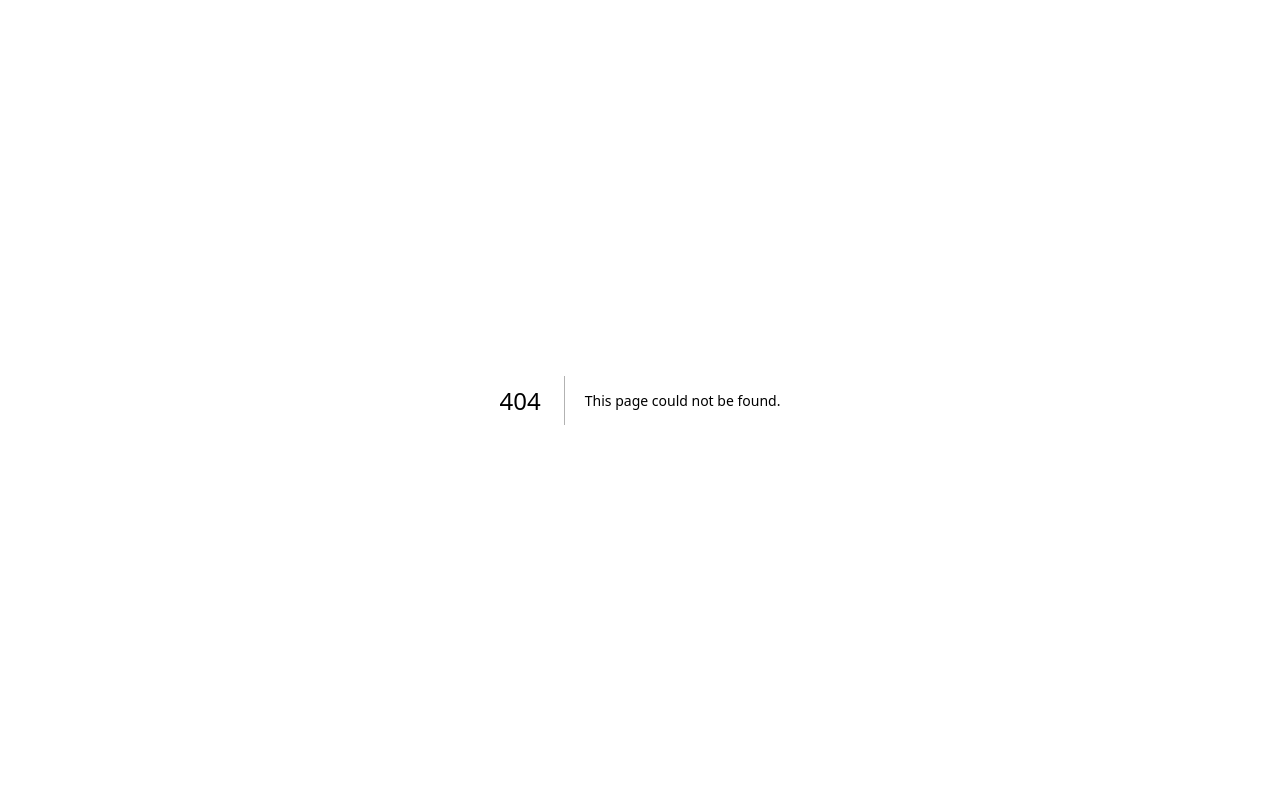
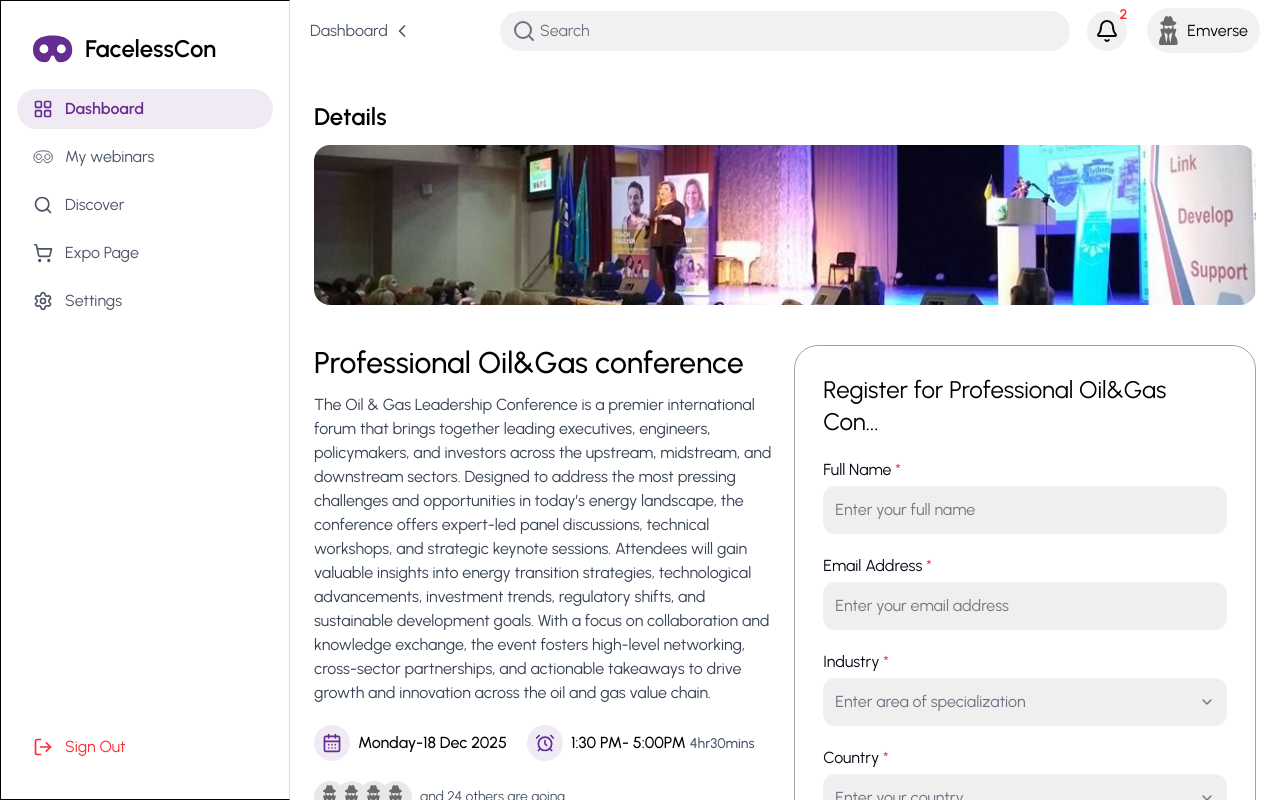
Before and after one commit to Gemamethystngltd/faceless-client, a Next.js app: page /dashboard/register in a window 1280 px wide. Before the commit this address had no page. Built offline with nearby package versions, Linux system fonts and the light colour scheme.

Commit message:
feat: Built the webinar registration section

```diff
--- /dev/null
+++ b/app/(app)/dashboard/register/page.tsx
@@ -0,0 +1,5 @@
+import WebinarRegistration from "@/components/WebinarRegistration";
+
+export default function WebinarRegisterPage() {
+  return <WebinarRegistration />;
+}
--- a/components/AppTopNav.tsx
+++ b/components/AppTopNav.tsx
@@ -65,7 +65,7 @@ export default function AppTopNav() {
             >
               <Bell className="w-6 h-6 text-gray-950" />
               <span className="absolute -top-1.5 -right-1.5 text-red-500 text-sm w-5 h-5 flex items-center justify-center rounded-full font-semibold">
-                12
+                {notifications.length}
               </span>
             </button>
             {notifOpen && (
--- a/components/InputField.tsx
+++ b/components/InputField.tsx
@@ -5,6 +5,7 @@ interface InputFieldProps extends React.InputHTMLAttributes<HTMLInputElement> {
   label: string;
   error?: string;
   asterisk?: boolean;
+  labelClassName?: string;
 }
 
 export default function InputField({
@@ -13,11 +14,15 @@ export default function InputField({
   error,
   asterisk,
   className,
+  labelClassName,
   ...props
 }: InputFieldProps) {
   return (
     <div>
-      <label htmlFor={id} className="block text-xl text-gray-950">
+      <label
+        htmlFor={id}
+        className={cn("block text-xl text-gray-950", labelClassName)}
+      >
         {label} {asterisk && <span className="text-red-500">*</span>}
       </label>
       <input
--- a/components/SelectField.tsx
+++ b/components/SelectField.tsx
@@ -9,6 +9,7 @@ interface SelectInputProps
   error?: string;
   options?: string[];
   asterisk?: boolean;
+  labelClassName?: string;
 }
 
 export default function SelectField({
@@ -19,12 +20,16 @@ export default function SelectField({
   placeholder,
   asterisk,
   className,
+  labelClassName,
   children,
   ...props
 }: SelectInputProps) {
   return (
     <div className="w-full">
-      <label htmlFor={id} className="block text-xl text-gray-950 mb-1">
+      <label
+        htmlFor={id}
+        className={cn("block text-xl text-gray-950 mb-1", labelClassName)}
+      >
         {label} {asterisk && <span className="text-red-500">*</span>}
       </label>
       <div className="relative">
--- a/components/WebinarCard.tsx
+++ b/components/WebinarCard.tsx
@@ -1,6 +1,9 @@
+"use client";
+
 import { AlarmClock, CalendarDays } from "lucide-react";
 import Button from "./Button";
 import Image from "next/image";
+import { useRouter } from "next/navigation";
 
 interface WebinarCardProps {
   title: string;
@@ -20,6 +23,7 @@ export default function WebinarCard({
   image,
   price,
 }: WebinarCardProps) {
+  const router = useRouter();
   return (
     <div className="flex justify-between items-center bg-white rounded-2xl p-5 mb-5">
       <div className="flex items-center space-x-3">
@@ -53,7 +57,11 @@ export default function WebinarCard({
       </div>
 
       <div className="flex flex-col space-y-3 justify-center items-end">
-        <Button variant="outline" className="px-10">
+        <Button
+          variant="outline"
+          className="px-10"
+          onClick={() => router.push("/dashboard/register")}
+        >
           Register
         </Button>
         <p className="mr-4 text-gray-500">{price}</p>
--- /dev/null
+++ b/components/WebinarRegistration.tsx
@@ -0,0 +1,209 @@
+"use client";
+
+import { AlarmClock, CalendarDays } from "lucide-react";
+import Image from "next/image";
+import InputField from "./InputField";
+import { useForm } from "react-hook-form";
+import { useState } from "react";
+import SelectField from "./SelectField";
+import { cn } from "@/lib/util";
+import Button from "./Button";
+
+interface WebinarRegisterValues {
+  fullName: string;
+  email: string;
+  industry: string;
+  country: string;
+}
+
+export default function WebinarRegistration() {
+  const [isIndustrySelectOpen, setIsIndustrySelectOpen] = useState(false);
+  const [isCountrySelectOpen, setIsCountrySelectOpen] = useState(false);
+  const {
+    handleSubmit,
+    register,
+    reset,
+    watch,
+    formState: { errors, isSubmitting },
+  } = useForm<WebinarRegisterValues>({
+    defaultValues: {
+      fullName: "",
+      email: "",
+      industry: "",
+      country: "",
+    },
+  });
+
+  // Watch the values of industry and country to conditionally style the select fields
+  const [industryValue, countryValue] = watch(["industry", "country"]);
+
+  const onSubmit = (data: WebinarRegisterValues) => {
+    console.log("Form submitted:", data);
+    reset();
+    // Handle form submission logic here
+  };
+
+  return (
+    <section>
+      <div className="h-full space-y-3">
+        <h1 className="font-semibold text-2xl">Details</h1>
+        <Image
+          src="/imgs/auth-bg.jpg"
+          alt="Placeholder"
+          width={0}
+          height={0}
+          sizes="100vw"
+          className="w-full h-40 object-cover rounded-2xl"
+        />
+      </div>
+      <div className="flex justify-between mt-10 space-x-5">
+        <div className="w-1/2 space-y-3">
+          <div className="space-y-5">
+            <div className="space-y-3">
+              <h2 className="font-medium text-3xl">
+                Professional Oil&Gas conference
+              </h2>
+              <p className="text-gray-700">
+                The Oil & Gas Leadership Conference is a premier international
+                forum that brings together leading executives, engineers,
+                policymakers, and investors across the upstream, midstream, and
+                downstream sectors. Designed to address the most pressing
+                challenges and opportunities in today’s energy landscape, the
+                conference offers expert-led panel discussions, technical
+                workshops, and strategic keynote sessions. Attendees will gain
+                valuable insights into energy transition strategies,
+                technological advancements, investment trends, regulatory
+                shifts, and sustainable development goals. With a focus on
+                collaboration and knowledge exchange, the event fosters
+                high-level networking, cross-sector partnerships, and actionable
+                takeaways to drive growth and innovation across the oil and gas
+                value chain.
+              </p>
+            </div>
+            <div>
+              <div className="flex justify-start items-center space-x-5">
+                <p className="flex items-center space-x-2">
+                  <span className="bg-[#F0EAF4] p-2 rounded-full">
+                    <CalendarDays className="text-[#662D91] w-5 h-5" />
+                  </span>
+                  <span className="font-medium">Monday-18 Dec 2025</span>
+                </p>
+                <p className="flex items-center space-x-2">
+                  <span className="bg-[#F0EAF4] p-2 rounded-full">
+                    <AlarmClock className="text-[#662D91] w-5 h-5" />
+                  </span>
+                  <span className="font-medium">
+                    1:30 PM- 5:00PM{" "}
+                    <span className="text-sm text-gray-600">4hr30mins</span>
+                  </span>
+                </p>
+              </div>
+              <div className="flex items-center space-x-2 mt-5">
+                <div className="flex items-center space-x-[-10px]">
+                  {Array.from({ length: 4 }, (_, index) => (
+                    <div
+                      key={index}
+                      className="w-8 h-8 rounded-full overflow-hidden bg-[#E8E8E8] p-1"
+                    >
+                      <Image
+                        src="/svgs/profile-head.svg"
+                        alt="Placeholder"
+                        width={32}
+                        height={32}
+                        className="w-full h-full object-contain"
+                      />
+                    </div>
+                  ))}
+                </div>
+                <p className="text-sm text-gray-600">and 24 others are going</p>
+              </div>
+            </div>
+          </div>
+          <div className="mt-16">
+            <p className="text-2xl font-semibold">Details</p>
+            <div className="mt-5">
+              <span className="inline-block bg-gray-300 rounded-full w-10 h-10"></span>
+              <p>Speaker</p>
+            </div>
+          </div>
+        </div>
+
+        <div className="w-1/2 p-7 border border-gray-400 rounded-3xl flex flex-col h-full">
+          <h2 className="text-2xl">Register for Professional Oil&Gas Con...</h2>
+          <form
+            className="flex flex-col flex-1 mt-5"
+            onSubmit={handleSubmit(onSubmit)}
+          >
+            <div className="space-y-5 flex-1">
+              <InputField
+                label="Full Name"
+                labelClassName="text-base"
+                type="text"
+                id="fullName"
+                placeholder="Enter your full name"
+                asterisk={true}
+                error={errors.fullName?.message}
+                {...register("fullName", { required: "Full name is required" })}
+              />
+              <InputField
+                label="Email Address"
+                labelClassName="text-base"
+                type="email"
+                id="email"
+                placeholder="Enter your email address"
+                asterisk={true}
+                error={errors.email?.message}
+                {...register("email", { required: "Email is required" })}
+              />
+              <SelectField
+                label="Industry"
+                labelClassName="text-base"
+                id="industry"
+                placeholder="Enter area of specialization"
+                options={[
+                  "Tech",
+                  "Finance",
+                  "Healthcare",
+                  "Education",
+                  "Other",
+                ]}
+                asterisk={true}
+                onFocus={() => setIsIndustrySelectOpen(true)}
+                error={errors.industry?.message}
+                {...register("industry", { required: "Industry is required" })}
+                onBlur={() => setIsIndustrySelectOpen(false)}
+                className={cn(
+                  isIndustrySelectOpen ? "text-gray-950" : "text-gray-500",
+                  industryValue && "text-gray-950"
+                )}
+              />
+              <SelectField
+                label="Country"
+                labelClassName="text-base"
+                id="country"
+                placeholder="Enter your country"
+                options={["USA", "Canada", "UK"]}
+                asterisk={true}
+                onFocus={() => setIsCountrySelectOpen(true)}
+                error={errors.country?.message}
+                {...register("country", { required: "Country is required" })}
+                onBlur={() => setIsCountrySelectOpen(false)}
+                className={cn(
+                  isCountrySelectOpen ? "text-gray-950" : "text-gray-500",
+                  countryValue && "text-gray-950"
+                )}
+              />
+            </div>
+            <Button
+              variant="primary"
+              className="w-full mt-10"
+              disabled={isSubmitting}
+            >
+              Register
+            </Button>
+          </form>
+        </div>
+      </div>
+    </section>
+  );
+}
```
